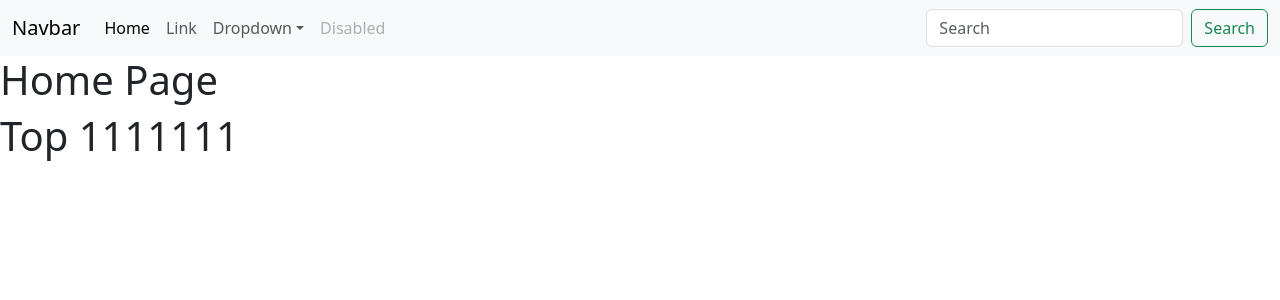
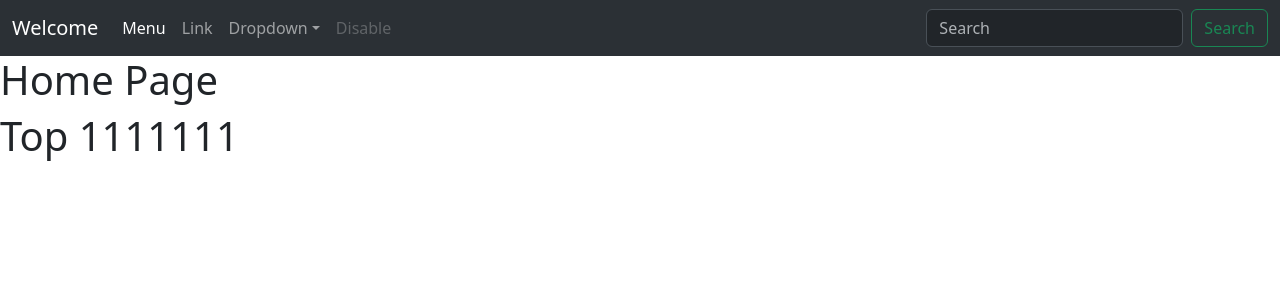
Before and after one commit to JOSYANTL/SL001_Frontend, a React (Vite) app in the folder sl001fr/: page /home in a window 1280 px wide. Shown: the top 300 px of the page. Built offline with nearby package versions, Linux system fonts and the light colour scheme.

Commit message:
git commit -m "SL001-13 [SL001_Frontend] modify the nav bar and increase the code reusing rate"

```diff
--- a/sl001fr/src/Components/NavBar.jsx
+++ b/sl001fr/src/Components/NavBar.jsx
@@ -1,10 +1,10 @@
 import React from "react";
 
-export default function NavBar() {
+function Nav({home = "Home", menu = "Menu",link = "Link", disable = "Disable"}){
     return (
-        <nav className="navbar navbar-expand-lg bg-body-tertiary">
+        <nav className="navbar navbar-expand-lg bg-body-tertiary" data-bs-theme="dark">
             <div className="container-fluid">
-                <a className="navbar-brand" href="#">Navbar</a>
+                <a className="navbar-brand" href="#">{home}</a>
                 <button className="navbar-toggler" type="button" data-bs-toggle="collapse"
                         data-bs-target="#navbarSupportedContent" aria-controls="navbarSupportedContent"
                         aria-expanded="false" aria-label="Toggle navigation">
@@ -13,10 +13,10 @@ export default function NavBar() {
                 <div className="collapse navbar-collapse" id="navbarSupportedContent">
                     <ul className="navbar-nav me-auto mb-2 mb-lg-0">
                         <li className="nav-item">
-                            <a className="nav-link active" aria-current="page" href="#">Home</a>
+                            <a className="nav-link active" aria-current="page" href="#">{menu}</a>
                         </li>
                         <li className="nav-item">
-                            <a className="nav-link" href="#">Link</a>
+                            <a className="nav-link" href="#">{link}</a>
                         </li>
                         <li className="nav-item dropdown">
                             <a className="nav-link dropdown-toggle" href="#" role="button" data-bs-toggle="dropdown"
@@ -33,7 +33,7 @@ export default function NavBar() {
                             </ul>
                         </li>
                         <li className="nav-item">
-                            <a className="nav-link disabled" aria-disabled="true">Disabled</a>
+                            <a className="nav-link disabled" aria-disabled="true">{disable}</a>
                         </li>
                     </ul>
                     <form className="d-flex" role="search">
@@ -43,5 +43,7 @@ export default function NavBar() {
                 </div>
             </div>
         </nav>
-    )
+    );
 }
+
+export default Nav
--- a/sl001fr/src/Pages/Home.jsx
+++ b/sl001fr/src/Pages/Home.jsx
@@ -15,7 +15,7 @@ function Footer(){
 export default function Home(){
     return (
         <div>
-            <NavBar/>
+            <NavBar home={"Welcome"}/>
             <h1>Home Page</h1>
             <Top></Top>
         </div>
```
